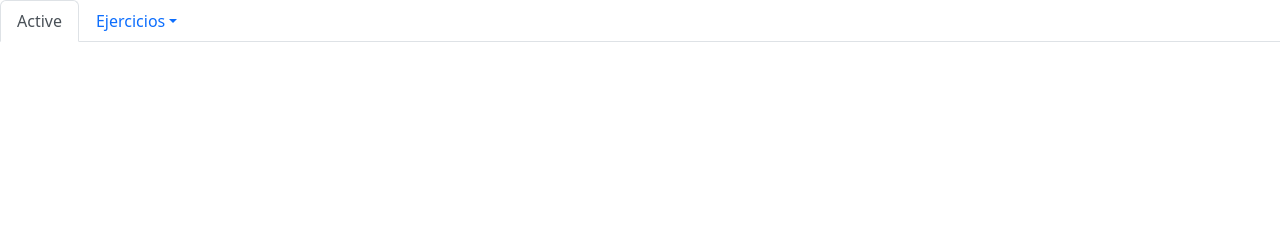
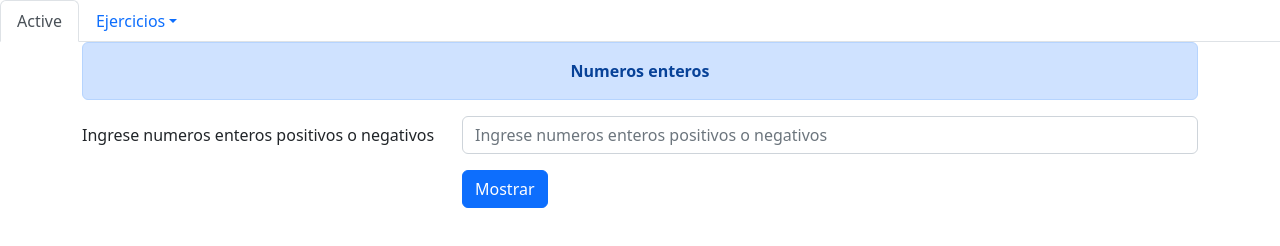
Before and after one commit to Rene-rlopez/estructurasDeControl-Dom, a plain HTML site: page Ejercicio9.html in a window 1280 px wide. Drawn offline with nearby package versions, Linux system fonts and the light colour scheme.

Commit message:
Ejercicio9-agregado

```diff
--- a/Ejercicio9.html
+++ b/Ejercicio9.html
@@ -11,6 +11,7 @@
   <link href="https://cdn.jsdelivr.net/npm/bootstrap@5.2.1/dist/css/bootstrap.min.css" rel="stylesheet"
     integrity="sha384-iYQeCzEYFbKjA/T2uDLTpkwGzCiq6soy8tYaI1GyVh/UjpbCx/TYkiZhlZB6+fzT" crossorigin="anonymous">
     <script src="https://kit.fontawesome.com/4b6524c5de.js" crossorigin="anonymous"></script>
+    <script src="./assets/eje9.js"></script>
 
 </head>
 
@@ -42,7 +43,25 @@
     </ul>
     </header>
   <main>
-
+    <div class="container">
+      <form>
+        <div class="alert alert-primary text-center" role="alert">
+          <strong>Numeros enteros</strong>
+        </div>
+        <div class="mb-3 row">
+          <label for="inputName" class="col-4 col-form-label">Ingrese numeros enteros positivos o negativos</label>
+          <div class="col-8">
+            <input type="text" class="form-control" name="num" id="num" placeholder="Ingrese numeros enteros positivos o negativos">
+          </div>
+        </div>
+        <div class="mb-3 row">
+          <div class="offset-sm-4 col-sm-8">
+            <button type="button" class="btn btn-primary" onclick="numerosEnteros()">Mostrar</button>
+          </div>
+        </div>
+      </form>
+      <div id="resultado"></div>
+    </div>
   </main>
   <footer>
     <!-- place footer here -->
--- a/assets/eje9.js
+++ b/assets/eje9.js
@@ -0,0 +1,35 @@
+function numerosEnteros() {
+    let numeros = document.getElementById("num").value;
+    let resultado = document.getElementById("resultado");
+    let arrayNumeros = numeros.split(",");
+
+    let numerosNegativos = 0;
+    let numerosPositivos = 0;
+    let numerosMultiplos15 = 0;
+    let numerosPares = 0;
+
+    resultado.innerHTML = "";
+
+    arrayNumeros.forEach(numero => {
+        let numerico = parseInt(numero);
+
+        if (numerico < 0) {
+            numerosNegativos++;
+        } else if (numerico > 0) {
+            numerosPositivos++;
+        }
+
+        if (numerico % 15 === 0) {
+            numerosMultiplos15++;
+        }
+
+        if (numerico % 2 === 0) {
+            numerosPares++;
+        }
+    });
+
+    resultado.innerHTML += `<div class='alert alert-danger' role='alert'><strong>Numeros Negativos:</strong> ${numerosNegativos}</div>`;
+    resultado.innerHTML += `<div class='alert alert-primary' role='alert'><strong>Numeros Positivos:</strong> ${numerosPositivos}</div>`;
+    resultado.innerHTML += `<div class='alert alert-warning' role='alert'><strong>Numeros Multiplos de 15:</strong> ${numerosMultiplos15}</div>`;
+    resultado.innerHTML += `<div class='alert alert-info' role='alert'><strong>Numeros Pares:</strong> ${numerosPares}</div>`;
+}
```
